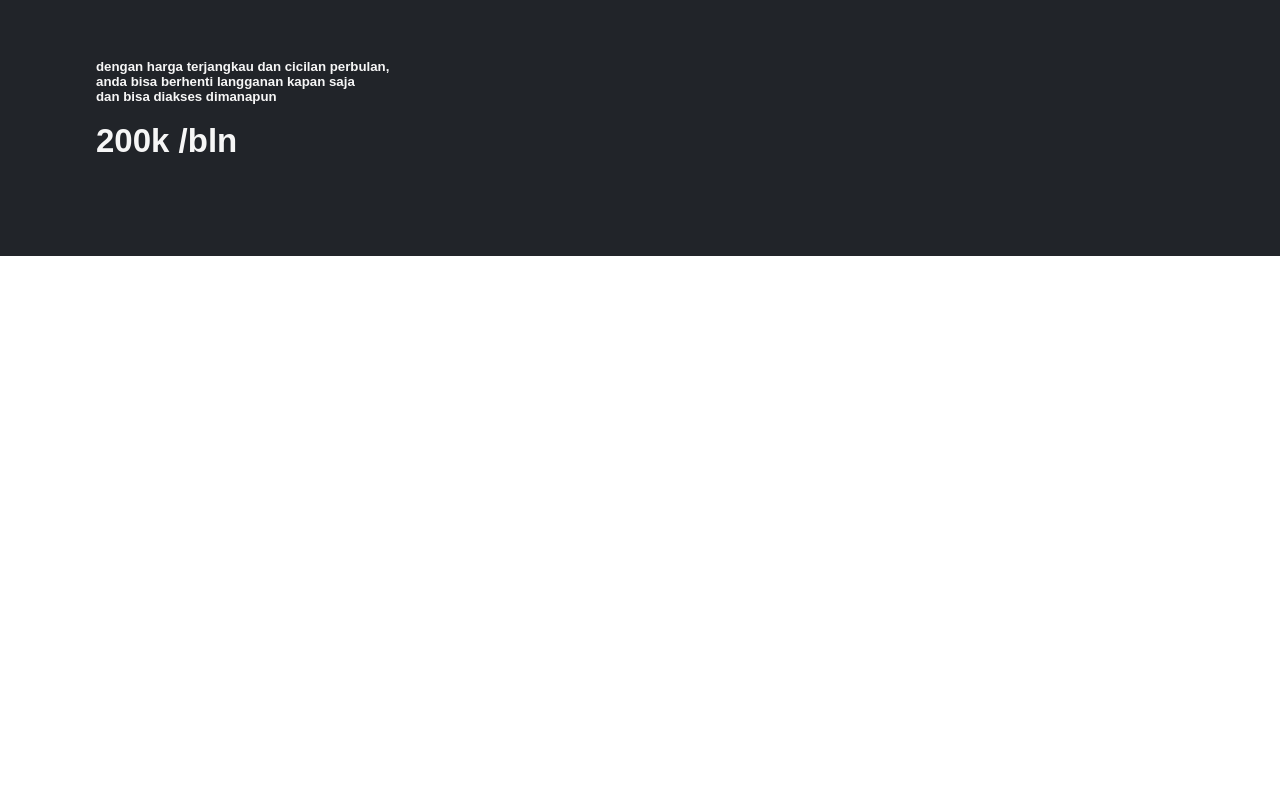
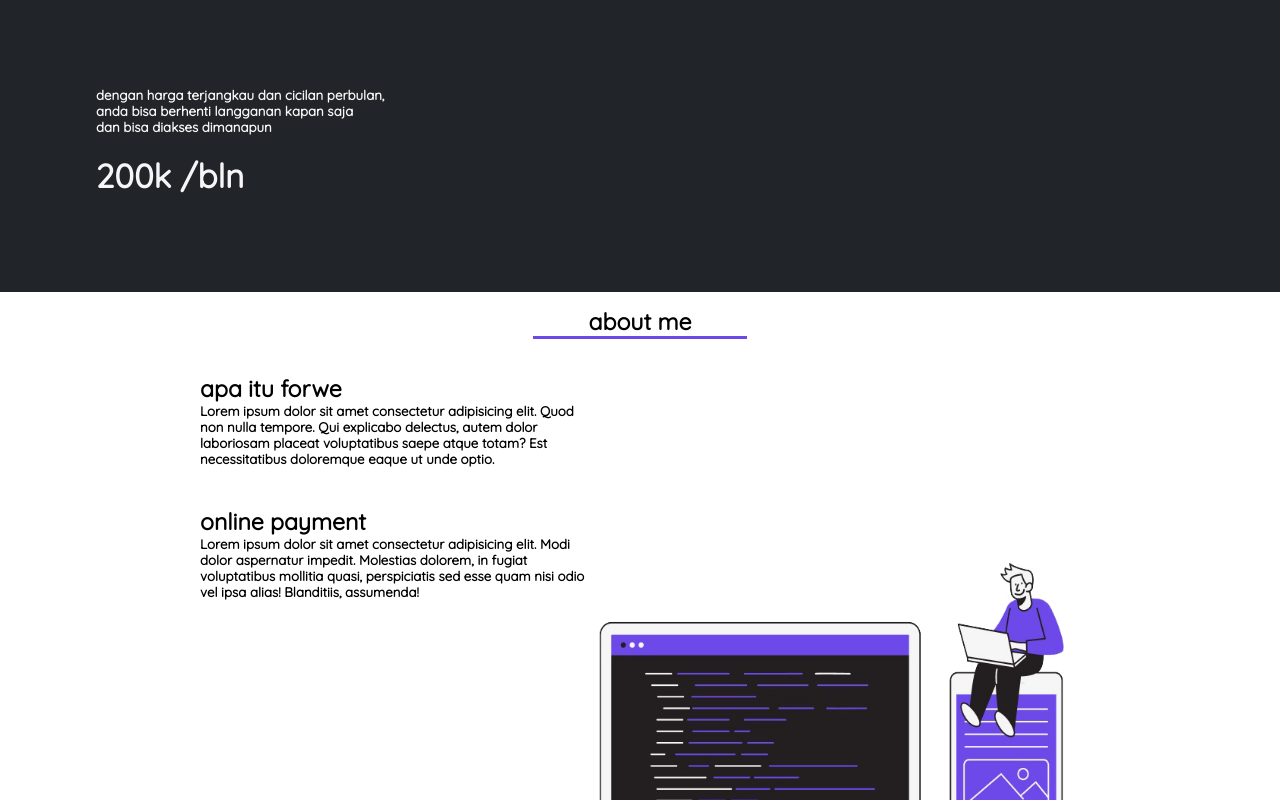
Before and after one commit to Kazumi712/tugas-7, a plain HTML site: page index.html in a window 1280 px wide. Shown: the part 1312-2112 px from the top of the page. Before the commit the page ends 1568 px from the top, so only its background shows below. Drawn offline with Linux system fonts and the light colour scheme; a web font is replaced by a local one.

Commit message:
siapa saya

```diff
--- a/index.html
+++ b/index.html
@@ -66,8 +66,23 @@
                 <h3>200k /bln</h3>
             </article>
         </div>
-
-
+        <div class="sr">
+            <h4>about me</h4>
+        </div>
+        <div class="about">
+            <div class="in">
+                <div class="me">
+                    <h4>apa itu forwe</h4>
+                    <h5>Lorem ipsum dolor sit amet consectetur adipisicing elit. Quod non nulla tempore. Qui explicabo delectus, autem dolor laboriosam placeat voluptatibus saepe atque totam? Est necessitatibus doloremque eaque ut unde optio.</h5>
+                </div>
+                <br>
+                <div class="me">
+                    <h4>online payment</h4>
+                    <h5>Lorem ipsum dolor sit amet consectetur adipisicing elit. Modi dolor aspernatur impedit. Molestias dolorem, in fugiat voluptatibus mollitia quasi, perspiciatis sed esse quam nisi odio vel ipsa alias! Blanditiis, assumenda!</h5>
+                </div>
+            </div>
+            <img src="IMG/monitor2.jpg" alt="">
+        </div>
     </main>
 </body>
 </html>
--- a/style.css
+++ b/style.css
@@ -1,6 +1,6 @@
 @font-face {
     font-family: quicksand;
-    src: url(assets/quicksand-v30-latin-regular.woff);
+    src: url(quicksand-v30-latin-regular.woff);
 }
 
 *{
@@ -79,6 +79,12 @@ main{
     align-content: center;
     text-align: center;
 }
+
+h4{
+    font-weight: bolder;
+    font-size: 23px;
+}
+
 .row{
     width: 100%;
     margin: 10px 0;
@@ -117,5 +123,16 @@ main{
 h3{
     font-weight: bold;
     font-size: 33px;
-
 }
+.about{
+    padding: 0 200px;
+}
+.me{
+    margin-top: 20px;
+    max-width: 770px;
+}
+.about img{
+    float: right;
+    max-width: 500px;
+    margin-top: -50px;
+}
```
